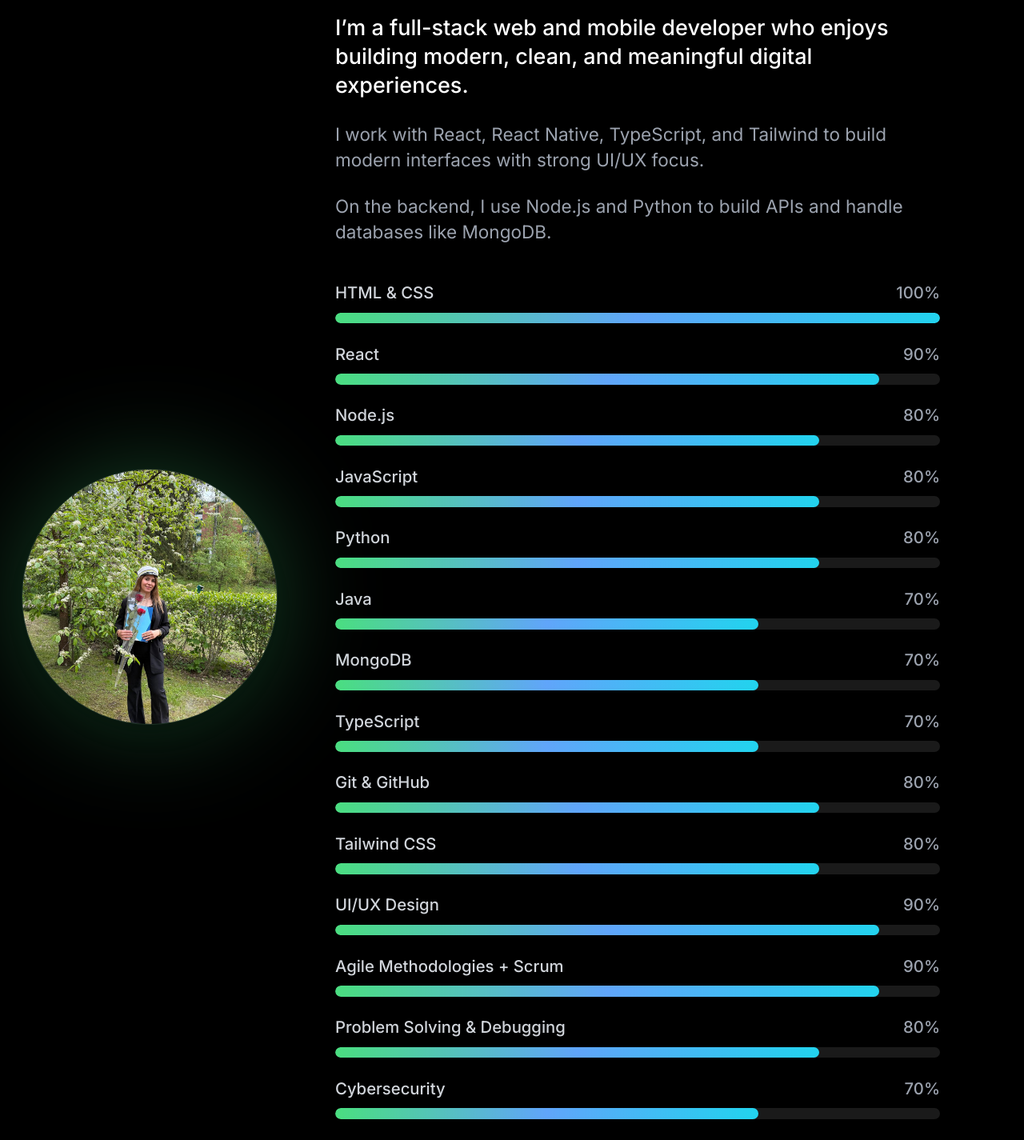
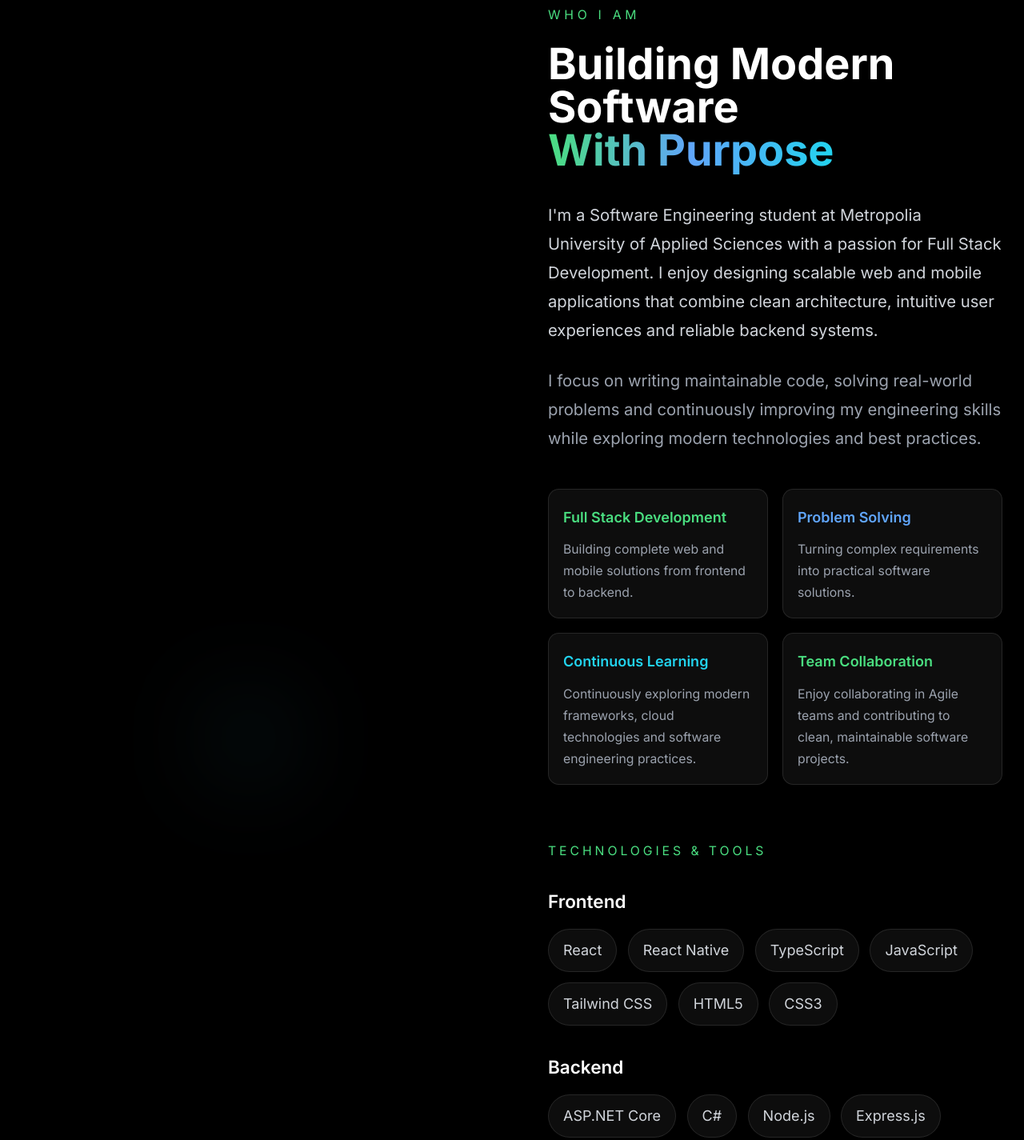
Before and after one commit to Minoo-YH/React-Vite-portfolio, a React (Vite) app: page / in a window 1280 px wide. Shown: the part 1330-2755 px from the top of the page at 80% size. Built offline with nearby package versions, Linux system fonts and the light colour scheme.

Commit message:
feat: redesign about section

```diff
--- a/src/components/About.jsx
+++ b/src/components/About.jsx
@@ -1,61 +1,18 @@
-import { useEffect, useRef, useState } from "react";
-import PropTypes from "prop-types";
-import AboutImg from "../assets/about.png";
+import { useEffect, useRef } from "react";
 
-/* ========= Progress ========= */
-const ProgressBar = ({ label, value, isVisible }) => (
-  <div className="space-y-2 group">
-    <div className="flex justify-between text-base md:text-lg text-gray-300 font-medium">
-      <span className="group-hover:text-white transition">{label}</span>
-      <span className="text-gray-400">{value}%</span>
-    </div>
-
-    <div className="h-3 bg-white/10 rounded-full overflow-hidden backdrop-blur">
-      <div
-        className="h-full rounded-full bg-gradient-to-r from-green-400 via-blue-400 to-cyan-400 transition-all duration-1000"
-        style={{ width: isVisible ? `${value}%` : "0%" }}
-      />
-    </div>
-  </div>
-);
-
-ProgressBar.propTypes = {
-  label: PropTypes.string.isRequired,
-  value: PropTypes.number.isRequired,
-  isVisible: PropTypes.bool.isRequired,
-};
-
-/* ========= Count ========= */
-const useCountUp = (end, duration = 1000, trigger = false) => {
-  const [count, setCount] = useState(0);
-
-  useEffect(() => {
-    if (!trigger) return;
-
-    let start = 0;
-    const step = Math.max(Math.floor(duration / end), 20);
-
-    const timer = setInterval(() => {
-      start++;
-      setCount(start);
-      if (start >= end) clearInterval(timer);
-    }, step);
-
-    return () => clearInterval(timer);
-  }, [trigger, end, duration]);
-
-  return count;
-};
-
-/* ========= About ========= */
 export default function About() {
   const ref = useRef(null);
-  const [visible, setVisible] = useState(false);
+
 
   useEffect(() => {
     const observer = new IntersectionObserver(
-      ([entry]) => entry.isIntersecting && setVisible(true),
-      { threshold: 0.3 },
+      ([entry]) => {
+        if (entry.isIntersecting) {
+          // once visible, stop observing
+          observer.unobserve(entry.target);
+        }
+      },
+      { threshold: 0.25 }
     );
 
     const current = ref.current;
@@ -67,158 +24,602 @@
     };
   }, []);
 
-  const years = useCountUp(2, 800, visible);
-  const projects = useCountUp(15, 1200, visible);
+  return (
+    <section
+      ref={ref}
+      id="about"
+      className="relative py-32 overflow-hidden"
+    >
+      <div className="max-w-7xl mx-auto px-6">
 
-  return (
-    <section ref={ref} id="about" className="py-28">
-      <div className="max-w-7xl mx-auto px-6">
         {/* TITLE */}
-        <h2 className="text-center mb-20 text-5xl md:text-6xl font-bold">
-          <span className="bg-gradient-to-r from-green-400 via-blue-400 to-cyan-400 bg-clip-text text-transparent">
-            About Me
-          </span>
-        </h2>
 
-        {/* MAIN */}
-        <div className="flex flex-col lg:flex-row items-center gap-12 lg:gap-16">
+        <div className="text-center mb-24">
+
+          <p
+            className="
+            uppercase
+            tracking-[0.35em]
+            text-green-400
+            text-sm
+            mb-20"
+          >
+            Get To Know Me
+          </p>
+
+
+
+        </div>
+
+        {/* CONTENT */}
+
+        <div
+          className="
+          grid
+          lg:grid-cols-2
+          gap-20
+          items-center"
+        >
+
           {/* IMAGE */}
-          <div className="flex-shrink-0">
+
+          <div className="flex justify-center">
+
             <div className="relative group">
-              <div className="absolute inset-0 blur-3xl bg-green-400/30 rounded-full group-hover:opacity-60 transition"></div>
 
-              <img
-                src={AboutImg}
-                alt="Developer"
-                className="relative z-10 rounded-full object-cover
-                w-[240px] h-[240px]
-                md:w-[300px] md:h-[300px]
-                lg:w-[320px] lg:h-[320px]
-                border border-white/10 shadow-xl
-                group-hover:scale-105 transition duration-300"
+              <div
+                className="
+                absolute
+                -inset-8
+                rounded-full
+                blur-3xl
+                bg-gradient-to-r
+                from-green-400/25
+                via-blue-400/20
+                to-cyan-400/25
+                transition
+                duration-700
+                group-hover:scale-110"
               />
+
+
+
+              {/* INFO CARD */}
+
+
+
             </div>
+
           </div>
 
           {/* TEXT */}
-          <div className="flex-1 max-w-2xl space-y-6 text-center lg:text-left">
-            <p className="text-xl md:text-2xl text-white font-medium leading-relaxed">
-              I’m a full-stack web and mobile developer who enjoys building
-              modern, clean, and meaningful digital experiences.
+
+          <div>
+
+            <p
+              className="
+              uppercase
+              tracking-[0.3em]
+              text-green-400
+              text-sm
+              mb-5"
+            >
+              Who I Am
             </p>
 
-            <p className="text-lg md:text-xl text-gray-400 leading-relaxed">
-              I work with React, React Native, TypeScript, and Tailwind to build
-              modern interfaces with strong UI/UX focus.
+            <h3
+              className="
+              text-4xl
+              md:text-5xl
+              font-bold
+              leading-tight"
+            >
+              Building Modern Software
+
+              <br />
+
+              <span
+                className="
+                bg-gradient-to-r
+                from-green-400
+                via-blue-400
+                to-cyan-400
+                bg-clip-text
+                text-transparent"
+              >
+                With Purpose
+              </span>
+
+            </h3>
+
+            <p
+              className="
+              mt-8
+              text-lg
+              leading-8
+              text-gray-300"
+            >
+              I'm a Software Engineering student at Metropolia University
+              of Applied Sciences with a passion for Full Stack
+              Development. I enjoy designing scalable web and mobile
+              applications that combine clean architecture,
+              intuitive user experiences and reliable backend systems.
             </p>
 
-            <p className="text-lg md:text-xl text-gray-400 leading-relaxed">
-              On the backend, I use Node.js and Python to build APIs and handle
-              databases like MongoDB.
+            <p
+              className="
+              mt-6
+              text-lg
+              leading-8
+              text-gray-400"
+            >
+              I focus on writing maintainable code, solving real-world
+              problems and continuously improving my engineering skills
+              while exploring modern technologies and best practices.
             </p>
 
-            {/* SKILLS */}
-            <div className="space-y-5 pt-4">
-              <ProgressBar label="HTML & CSS" value={100} isVisible={visible} />
-              <ProgressBar label="React" value={90} isVisible={visible} />
-              <ProgressBar label="Node.js" value={80} isVisible={visible} />
-              <ProgressBar label="JavaScript" value={80} isVisible={visible} />
-              <ProgressBar label="Python" value={80} isVisible={visible} />
-              <ProgressBar label="Java" value={70} isVisible={visible} />
-              <ProgressBar label="MongoDB" value={70} isVisible={visible} />
-              <ProgressBar label="TypeScript" value={70} isVisible={visible} />
-              <ProgressBar
-                label="Git & GitHub"
-                value={80}
-                isVisible={visible}
-              />
-              <ProgressBar
-                label="Tailwind CSS"
-                value={80}
-                isVisible={visible}
-              />
-              <ProgressBar
-                label="UI/UX Design"
-                value={90}
-                isVisible={visible}
-              />
-              <ProgressBar
-                label="Agile Methodologies + Scrum"
-                value={90}
-                isVisible={visible}
-              />
-              <ProgressBar
-                label="Problem Solving & Debugging"
-                value={80}
-                isVisible={visible}
-              />
-              <ProgressBar
-                label="Cybersecurity"
-                value={70}
-                isVisible={visible}
-              />
-              <ProgressBar
-                label="Cloud Platforms (AWS, Azure)"
-                value={60}
-                isVisible={visible}
-              />
-            </div>
-          </div>
-        </div>
+            {/* HIGHLIGHTS */}
 
-        <div className="mt-28 flex justify-center gap-16 flex-wrap">
-          {/* YEARS */}
-          <div
-            className="group relative px-12 py-8 rounded-2xl
-    bg-black/40 backdrop-blur-xl border border-green-400/20
-    transition duration-300 hover:scale-105"
-          >
-            {/* glow */}
-            <div
-              className="absolute inset-0 rounded-2xl opacity-0 group-hover:opacity-100 transition
-      bg-gradient-to-r from-green-400/10 to-blue-500/10 blur-xl"
-            ></div>
+            <div className="grid sm:grid-cols-2 gap-4 mt-10">
 
-            <h3
-              className="relative text-6xl md:text-7xl font-extrabold
-      bg-gradient-to-r from-green-400 to-blue-500
-      bg-clip-text text-transparent
-      animate-[glowPulse_2.5s_infinite]"
-            >
-              {years}+
-            </h3>
+              <div className="rounded-xl border border-white/10 bg-white/5 p-4">
+                <h4 className="text-green-400 font-semibold">
+                  Full Stack Development
+                </h4>
 
-            <p className="relative text-gray-400 text-lg mt-3 group-hover:text-white transition">
-              Years Experience
+                <p className="text-gray-400 mt-2 text-sm leading-6">
+                  Building complete web and mobile solutions from frontend
+                  to backend.
                 </p>
               </div>
 
-          {/* PROJECTS */}
-          <div
-            className="group relative px-12 py-8 rounded-2xl
-    bg-black/40 backdrop-blur-xl border border-blue-400/20
-    transition duration-300 hover:scale-105"
+              <div className="rounded-xl border border-white/10 bg-white/5 p-4">
+                <h4 className="text-blue-400 font-semibold">
+                  Problem Solving
+                </h4>
+
+                <p className="text-gray-400 mt-2 text-sm leading-6">
+                  Turning complex requirements into practical software
+                  solutions.
+                </p>
+              </div>
+                            <div className="rounded-xl border border-white/10 bg-white/5 p-4">
+                <h4 className="text-cyan-400 font-semibold">
+                  Continuous Learning
+                </h4>
+
+                <p className="text-gray-400 mt-2 text-sm leading-6">
+                  Continuously exploring modern frameworks, cloud
+                  technologies and software engineering practices.
+                </p>
+              </div>
+
+              <div className="rounded-xl border border-white/10 bg-white/5 p-4">
+                <h4 className="text-green-400 font-semibold">
+                  Team Collaboration
+                </h4>
+
+                <p className="text-gray-400 mt-2 text-sm leading-6">
+                  Enjoy collaborating in Agile teams and contributing
+                  to clean, maintainable software projects.
+                </p>
+              </div>
+
+            </div>
+
+            {/* TECH STACK */}
+
+            <div className="mt-16">
+
+              <p
+                className="
+                uppercase
+                tracking-[0.25em]
+                text-green-400
+                text-sm
+                mb-8"
               >
-            {/* glow */}
-            <div
-              className="absolute inset-0 rounded-2xl opacity-0 group-hover:opacity-100 transition
-      bg-gradient-to-r from-blue-400/10 to-cyan-400/10 blur-xl"
-            ></div>
+                Technologies & Tools
+              </p>
+
+              <div className="space-y-8">
+
+                {/* FRONTEND */}
+
+                <div>
+
+                  <h4 className="text-xl font-semibold text-white mb-4">
+                    Frontend
+                  </h4>
+
+                  <div className="flex flex-wrap gap-3">
+
+                    {[
+                      "React",
+                      "React Native",
+                      "TypeScript",
+                      "JavaScript",
+                      "Tailwind CSS",
+                      "HTML5",
+                      "CSS3",
+                    ].map((item) => (
+                      <span
+                        key={item}
+                        className="
+                        px-4
+                        py-2
+                        rounded-full
+                        bg-white/5
+                        border
+                        border-white/10
+                        text-gray-300
+                        hover:border-green-400/40
+                        hover:bg-green-400/10
+                        hover:text-green-300
+                        transition-all"
+                      >
+                        {item}
+                      </span>
+                    ))}
+
+                  </div>
+
+                </div>
+
+                {/* BACKEND */}
+
+                <div>
+
+                  <h4 className="text-xl font-semibold text-white mb-4">
+                    Backend
+                  </h4>
+
+                  <div className="flex flex-wrap gap-3">
+
+                    {[
+                      "ASP.NET Core",
+                      "C#",
+                      "Node.js",
+                      "Express.js",
+                      "Java",
+                      "Python",
+                      "REST APIs",
+                    ].map((item) => (
+                      <span
+                        key={item}
+                        className="
+                        px-4
+                        py-2
+                        rounded-full
+                        bg-white/5
+                        border
+                        border-white/10
+                        text-gray-300
+                        hover:border-blue-400/40
+                        hover:bg-blue-400/10
+                        hover:text-blue-300
+                        transition-all"
+                      >
+                        {item}
+                      </span>
+                    ))}
+
+                  </div>
+
+                </div>
+
+                {/* DATABASE */}
+
+                <div>
+
+                  <h4 className="text-xl font-semibold text-white mb-4">
+                    Databases
+                  </h4>
+
+                  <div className="flex flex-wrap gap-3">
+
+                    {[
+                      "SQL Server",
+                      "PostgreSQL",
+                      "MongoDB",
+                      "MySQL",
+                    ].map((item) => (
+                      <span
+                        key={item}
+                        className="
+                        px-4
+                        py-2
+                        rounded-full
+                        bg-white/5
+                        border
+                        border-white/10
+                        text-gray-300
+                        hover:border-cyan-400/40
+                        hover:bg-cyan-400/10
+                        hover:text-cyan-300
+                        transition-all"
+                      >
+                        {item}
+                      </span>
+                    ))}
+
+                  </div>
+
+                </div>
+
+                {/* CLOUD */}
+
+                <div>
+
+                  <h4 className="text-xl font-semibold text-white mb-4">
+                    Cloud & DevOps
+                  </h4>
+
+                  <div className="flex flex-wrap gap-3">
+
+                    {[
+                      "Docker",
+                      "Kubernetes",
+                      "Azure",
+                      "AWS",
+                      "Git",
+                      "GitHub",
+                      "Azure DevOps",
+                    ].map((item) => (
+                      <span
+                        key={item}
+                        className="
+                        px-4
+                        py-2
+                        rounded-full
+                        bg-white/5
+                        border
+                        border-white/10
+                        text-gray-300
+                        hover:border-purple-400/40
+                        hover:bg-purple-400/10
+                        hover:text-purple-300
+                        transition-all"
+                      >
+                        {item}
+                      </span>
+                    ))}
+
+                  </div>
+
+                </div>
+
+              </div>
+
+            </div>
+
+          </div>
+
+        </div>
+               {/* EXPERTISE */}
+
+        <div className="mt-32">
+
+          <div className="text-center mb-16">
+
+            <p
+              className="
+              uppercase
+              tracking-[0.3em]
+              text-green-400
+              text-sm
+              mb-4"
+            >
+              What I Do
+            </p>
 
             <h3
-              className="relative text-6xl md:text-7xl font-extrabold
-      bg-gradient-to-r from-green-400 to-blue-500
-      bg-clip-text text-transparent
-      animate-[glowPulse_2.5s_infinite]"
+              className="
+              text-4xl
+              md:text-5xl
+              font-bold"
             >
-              {projects}+
+              Engineering Modern Digital Products
             </h3>
 
-            <p className="relative text-gray-400 text-lg mt-3 group-hover:text-white transition">
-              Projects Completed
+            <p
+              className="
+              mt-6
+              max-w-3xl
+              mx-auto
+              text-gray-400
+              leading-8"
+            >
+              I enjoy building complete software solutions from intuitive user
+              interfaces to scalable backend systems while focusing on
+              performance, maintainability and user experience.
             </p>
+
           </div>
+
+          <div className="grid lg:grid-cols-3 gap-8">
+
+            {/* FRONTEND */}
+
+            <div
+              className="
+              group
+              relative
+              rounded-3xl
+              border
+              border-green-400/20
+              bg-black/40
+              backdrop-blur-xl
+              p-10
+              transition-all
+              duration-500
+              hover:-translate-y-2"
+            >
+
+              <div
+                className="
+                absolute
+                inset-0
+                rounded-3xl
+                opacity-0
+                group-hover:opacity-100
+                bg-gradient-to-br
+                from-green-400/10
+                to-blue-500/10
+                blur-xl
+                transition"
+              />
+
+              <h3
+                className="
+                relative
+                text-3xl
+                font-bold
+                bg-gradient-to-r
+                from-green-400
+                to-blue-500
+                bg-clip-text
+                text-transparent"
+              >
+                Frontend Engineering
+              </h3>
+
+              <p
+                className="
+                relative
+                mt-6
+                text-gray-400
+                leading-8"
+              >
+                Creating responsive, accessible and modern web & mobile
+                interfaces using React, React Native and TypeScript with
+                a strong focus on UI, UX and performance.
+              </p>
+
             </div>
+
+            {/* BACKEND */}
+
+            <div
+              className="
+              group
+              relative
+              rounded-3xl
+              border
+              border-blue-400/20
+              bg-black/40
+              backdrop-blur-xl
+              p-10
+              transition-all
+              duration-500
+              hover:-translate-y-2"
+            >
+
+              <div
+                className="
+                absolute
+                inset-0
+                rounded-3xl
+                opacity-0
+                group-hover:opacity-100
+                bg-gradient-to-br
+                from-blue-400/10
+                to-cyan-400/10
+                blur-xl
+                transition"
+              />
+
+              <h3
+                className="
+                relative
+                text-3xl
+                font-bold
+                bg-gradient-to-r
+                from-blue-400
+                to-cyan-400
+                bg-clip-text
+                text-transparent"
+              >
+                Backend Engineering
+              </h3>
+
+              <p
+                className="
+                relative
+                mt-6
+                text-gray-400
+                leading-8"
+              >
+                Designing REST APIs and scalable backend applications using
+                ASP.NET Core, Node.js, Java and SQL technologies while
+                following clean architecture principles.
+              </p>
+
+            </div>
+
+            {/* CLOUD */}
+
+            <div
+              className="
+              group
+              relative
+              rounded-3xl
+              border
+              border-cyan-400/20
+              bg-black/40
+              backdrop-blur-xl
+              p-10
+              transition-all
+              duration-500
+              hover:-translate-y-2"
+            >
+
+              <div
+                className="
+                absolute
+                inset-0
+                rounded-3xl
+                opacity-0
+                group-hover:opacity-100
+                bg-gradient-to-br
+                from-cyan-400/10
+                to-green-400/10
+                blur-xl
+                transition"
+              />
+
+              <h3
+                className="
+                relative
+                text-3xl
+                font-bold
+                bg-gradient-to-r
+                from-cyan-400
+                to-green-400
+                bg-clip-text
+                text-transparent"
+              >
+                Cloud & DevOps
+              </h3>
+
+              <p
+                className="
+                relative
+                mt-6
+                text-gray-400
+                leading-8"
+              >
+                Building cloud-ready applications with Docker, Azure,
+                AWS and modern Git workflows while focusing on
+                deployment, scalability and reliability.
+              </p>
+
+            </div>
+
+          </div>
+
+        </div>
+
       </div>
     </section>
   );
```
Lines whose indentation alone changed are shown as unchanged.
